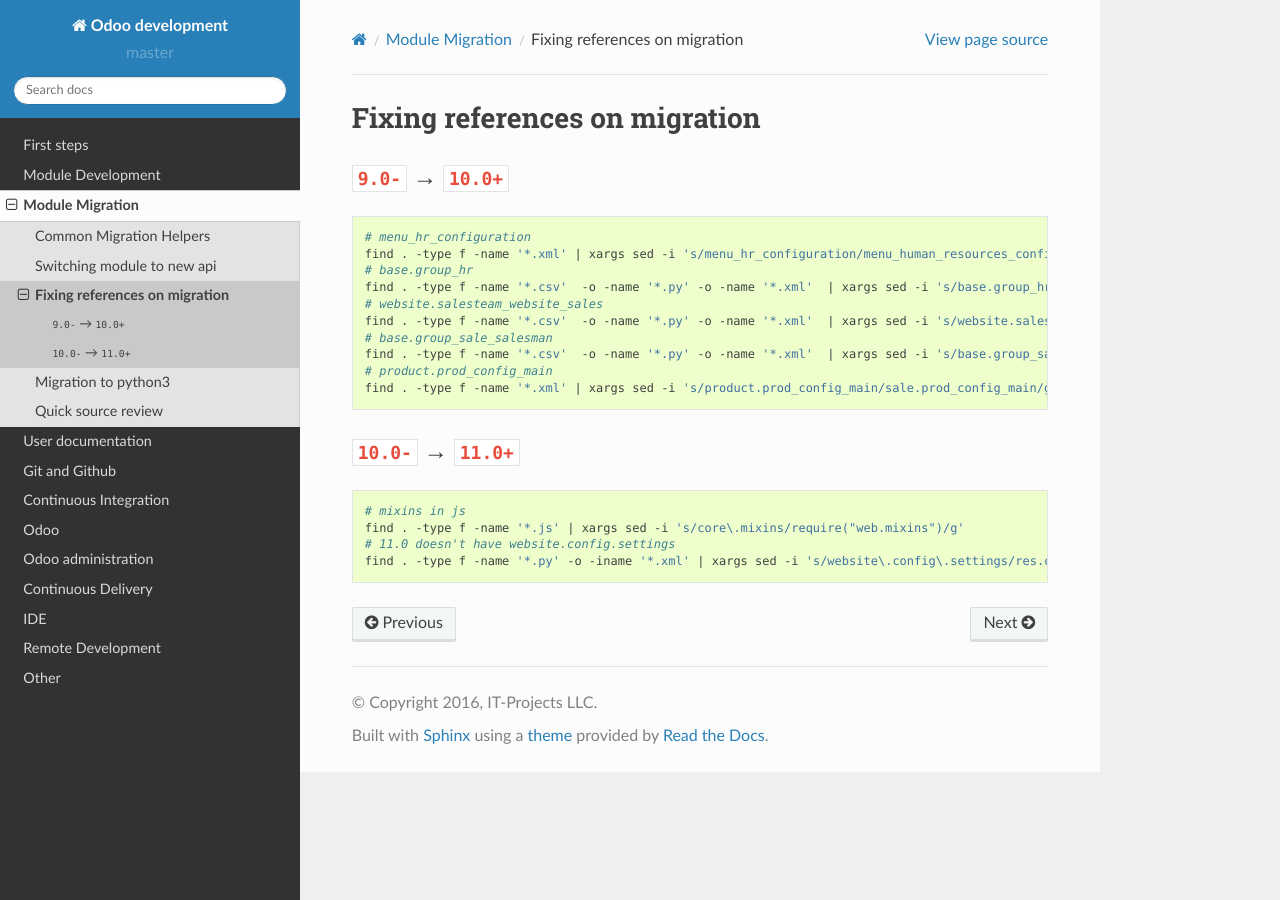
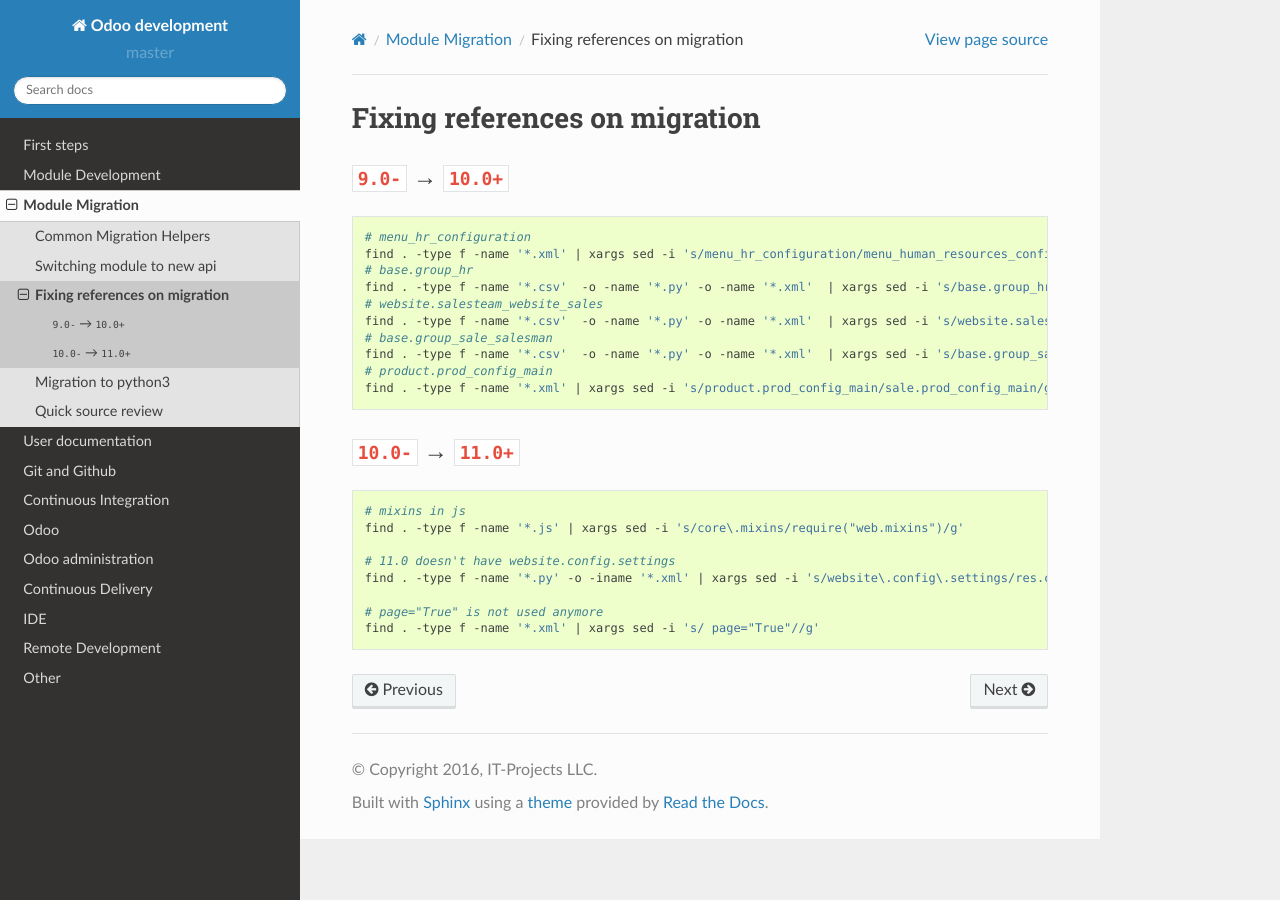
Before and after one commit to itpp-labs/odoo-development, a Sphinx documentation site: the page built from docs/migration/fix-refs.rst, in a window 1280 px wide. Built offline with Sphinx 7.4.7 and the Read the Docs theme 2.0.0, drawn with Linux system fonts in a browser that asks for light colours; pages that are not in the unit, such as notebooks, are missing from menus.

Commit message:
# page="True" is not used anymore

```diff
--- a/docs/migration/fix-refs.rst
+++ b/docs/migration/fix-refs.rst
@@ -27,5 +27,9 @@
 
     # mixins in js
     find . -type f -name '*.js' | xargs sed -i 's/core\.mixins/require("web.mixins")/g'
+
     # 11.0 doesn't have website.config.settings
     find . -type f -name '*.py' -o -iname '*.xml' | xargs sed -i 's/website\.config\.settings/res.config.settings/g'
+
+    # page="True" is not used anymore
+    find . -type f -name '*.xml' | xargs sed -i 's/ page="True"//g'
```
